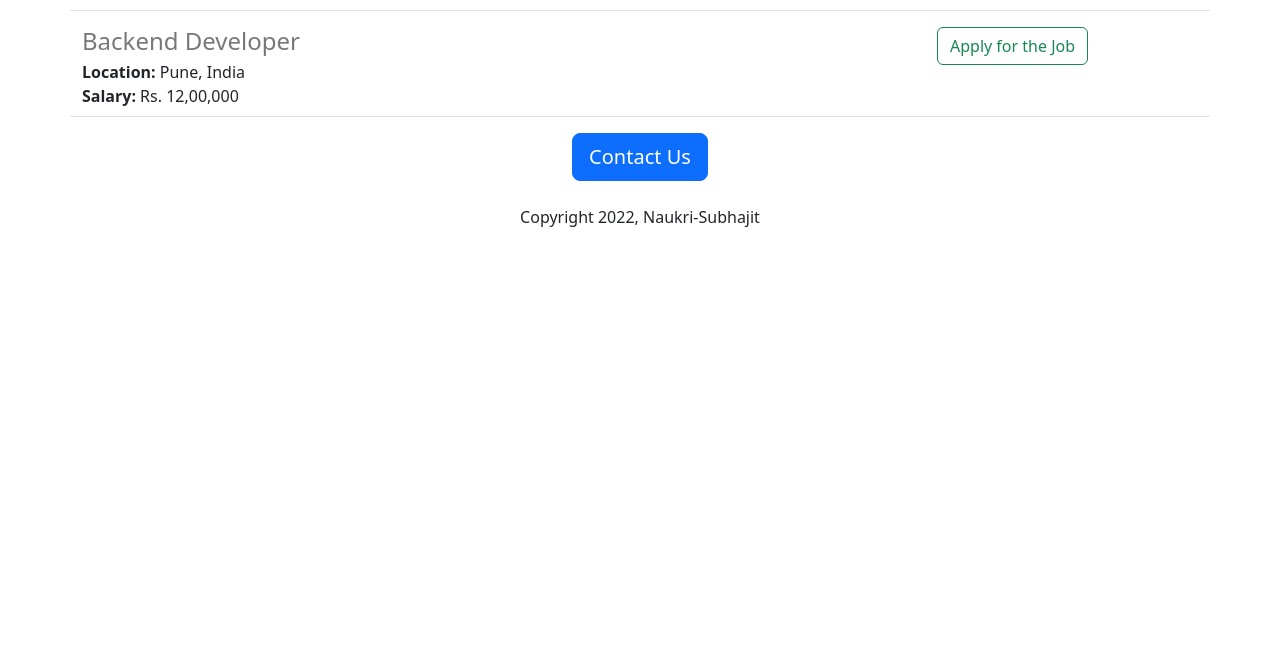
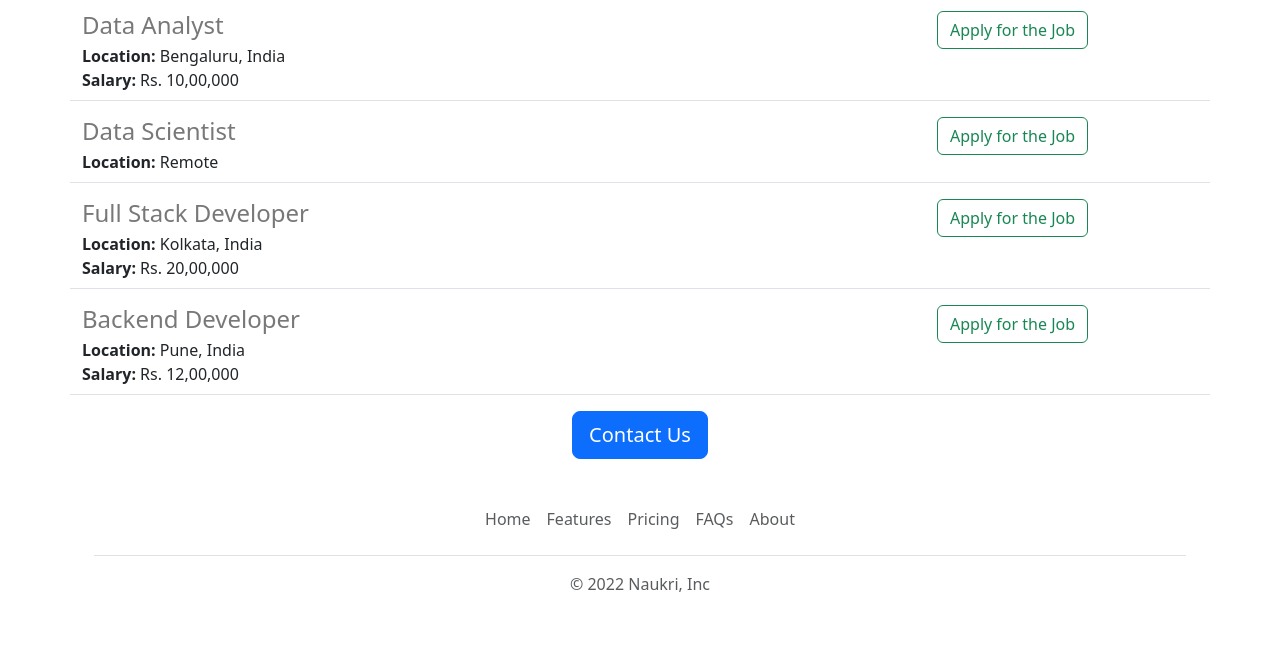
Before and after one commit to subhajit-persistent/naukri-website, a Flask app: page / in a window 1280 px wide. Shown: the part 991-1643 px from the top of the page. Before the commit the page ends 1218 px from the top, so only its background shows below. Run offline with Flask 2, Linux system fonts and the light colour scheme.

Commit message:
made another changes

```diff
--- /dev/null
+++ b/templates/footer.html
@@ -0,0 +1,12 @@
+<div class="container">
+  <footer class="py-3 my-4">
+    <ul class="nav justify-content-center border-bottom pb-3 mb-3">
+      <li class="nav-item"><a href="#" class="nav-link px-2 text-muted">Home</a></li>
+      <li class="nav-item"><a href="#" class="nav-link px-2 text-muted">Features</a></li>
+      <li class="nav-item"><a href="#" class="nav-link px-2 text-muted">Pricing</a></li>
+      <li class="nav-item"><a href="#" class="nav-link px-2 text-muted">FAQs</a></li>
+      <li class="nav-item"><a href="#" class="nav-link px-2 text-muted">About</a></li>
+    </ul>
+    <p class="text-center text-muted">&copy; 2022 Naukri, Inc</p>
+  </footer>
+</div>
--- a/templates/home.html
+++ b/templates/home.html
@@ -10,22 +10,24 @@
         height: 360px;
         width: 1500px;
         object-fit: cover;
+        margin-bottoms: 16px;
       }
     </style>
   </head>
   <body>
+    {% include 'nav.html' %}
+    <img  id = 'banner' src = "https://naukri-website.subhajit-persis.repl.co/static/Banner.jpg" class = 'img-fluid'>
     <div class = "container">
     <h1 class = "text-center mt-2 mb-4">
       {{company_name}}
       Careers
     </h1>
-    <img  id = 'banner' src = "https://naukri-website.subhajit-persis.repl.co/static/Banner.jpg" class = 'img-fluid'>
-    <h2 class = "text-center mt-4 mb-4">
-      About Naukri
-    </h2>
+    <div>
     <p class= "lead">
       Lorem ipsum dolor sit amet, consectetur adipiscing elit, sed do eiusmod tempor incididunt ut labore et dolore magna aliqua. Ut enim ad minim veniam, quis nostrud exercitation ullamco laboris nisi ut aliquip ex ea commodo consequat. Duis aute irure dolor in reprehenderit in voluptate velit esse cillum dolore eu fugiat nulla pariatur. Excepteur sint occaecat cupidatat non proident, sunt in culpa qui officia deserunt mollit anim id est laborum.
     </p>
+      <img src ='/static/people.jpg'
+    </div>
     <h2 class = "text-center mt-2 mb-4">
       Job Openings
     </h2>
@@ -36,8 +38,8 @@
     </p>
       <div class = 'text-center'>
       <button class = "btn btn-primary btn-lg">Contact Us</button>
-        <p class = 'mt-4'>Copyright 2022, Naukri-Subhajit</p>
       </div>
       </div>
+    {% include 'footer.html' %}
   </body>
 </html>
--- /dev/null
+++ b/templates/nav.html
@@ -0,0 +1,9 @@
+<nav class="navbar shadow-sm fixed-top bg-white">
+  <div class="container-fluid">
+    <a class="navbar-brand" href="#">
+      <img src="/static/LOGO.svg" alt="Logo" width="30" height="24" class="d-inline-block align-text-top">
+      Naukri
+    </a>
+  </div>
+</nav>
+<div style = "height: 56px"> </div>
```
Also changed, not shown: static/LOGO.svg (added), 6 other files.
